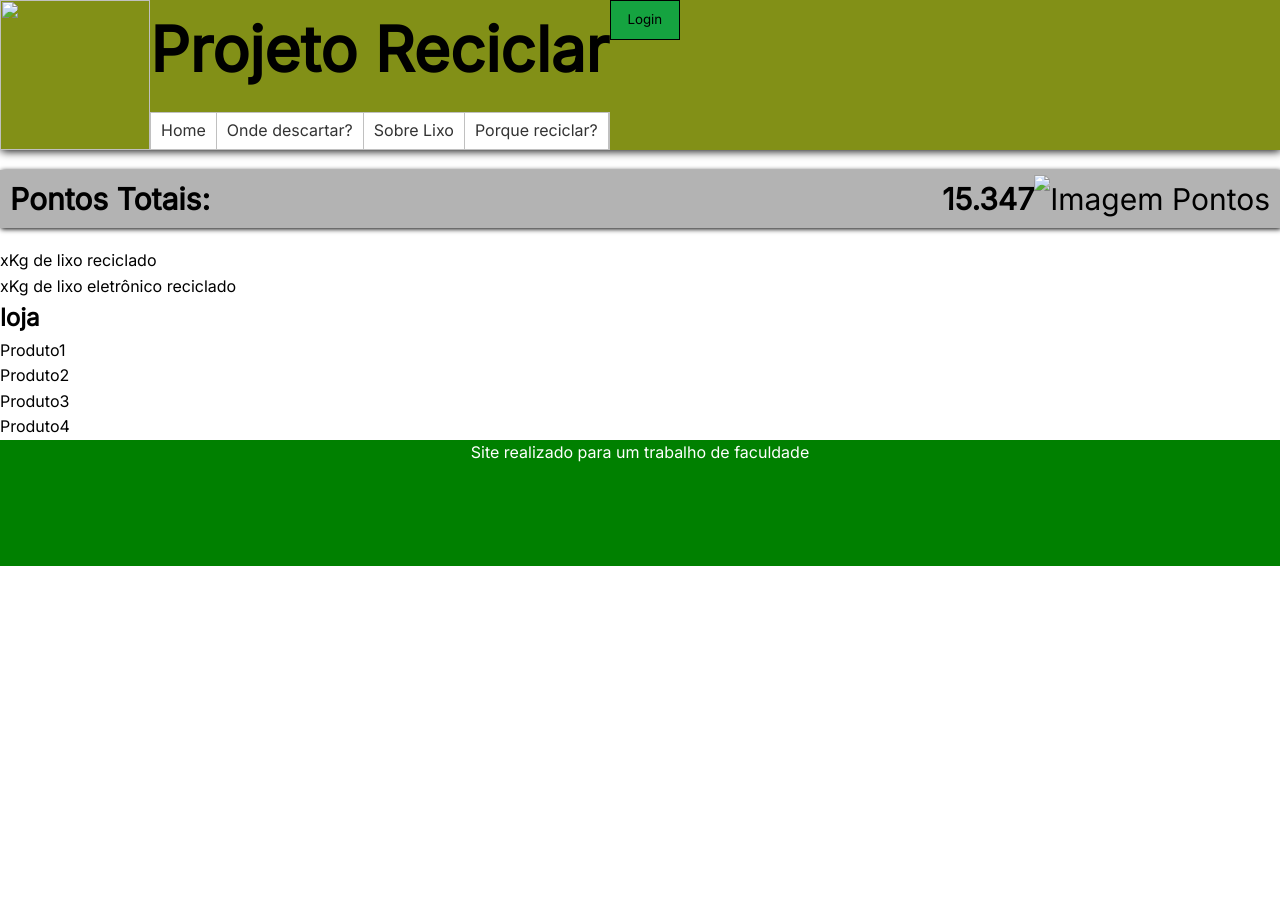
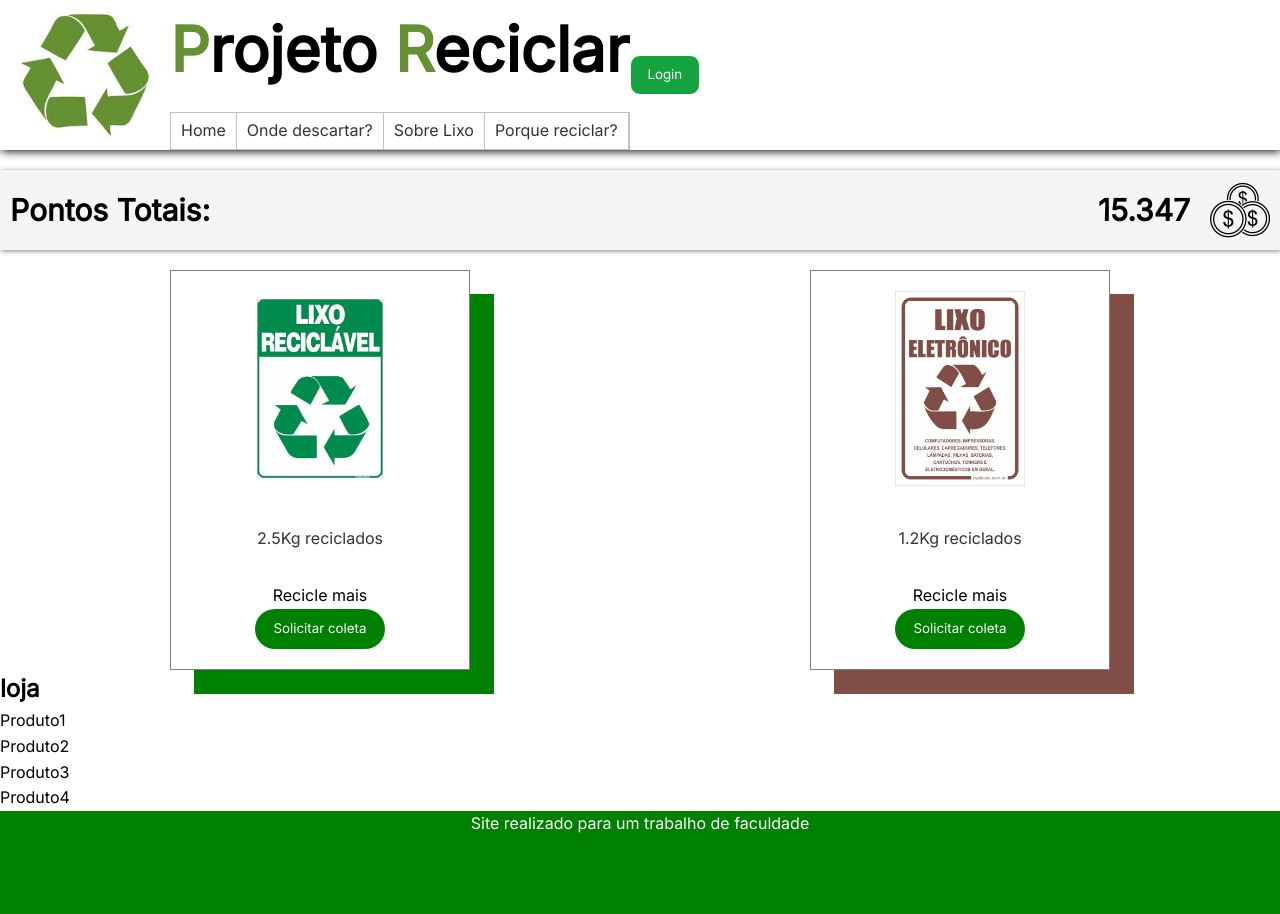
Before and after one commit to Serignolli/Projeto-Integrador---Reciclar, a plain HTML site: page pages/personalpage.html in a window 1280 px wide. Before the commit the page ends 800 px from the top, so only its background shows below. Drawn offline with Linux system fonts and the light colour scheme.

Commit message:
Estilo página pessoal e modificação no estilo do header

```diff
--- a/pages/personalpage.html
+++ b/pages/personalpage.html
@@ -18,10 +18,10 @@
 
 <header>
     <!--Logo-->
-    <img class="logo" src="./assets/logo/img-simbolo-reciclagem.jpg">
+    <img class="logo" src="../assets/logo/img reciclagem.jpg">
     <div class="header-center">
         <!--Nome empresa/projeto-->
-        <h1><strong>Projeto Reciclar</strong></h1>
+        <h1><strong><span>P</span>rojeto <span>R</span>eciclar</strong></h1>
         <!--Menu drop down-->
         <ul class="menu">
             <li>
@@ -61,24 +61,49 @@
         </ul>
     </div>
 
-
-    <a href="pages/personalpage.html"><input class="login" type="button" value="Login"></a>
+    <div class="btn-login">
+        <a href="pages/personalpage.html"><input class="login" type="button" value="Login"></a>
+    </div>
 </header>
 
 <body>
     <div class="pontos">
         <p><strong> Pontos Totais:</strong></p>
 
-        <p><strong>15.347</strong><img src="" alt="Imagem Pontos"></p>
+        <div>
+            <p><strong>15.347</strong></p>
+            <img src="../assets/personal page/moeda_preto_branco.jpg" alt="Imagem Pontos">
+        </div>
     </div>
 
-    <div>
-        <div>
-            xKg de lixo reciclado
+    <div class="qtd-lixo">
+        <div class="qtd-lixo-reciclavel">
+            <div>
+                <!--<h3>Lixo Reciclável</h3>-->
+                <img src="../assets/personal page/lixo-reciclavel-placa.jpg" alt="imagem lixo reciclável">
+            </div>
+
+            <p>2.5Kg reciclados</p>
+
+            <div class="coleta">
+                <label for="solicitar-coleta">Recicle mais</label>
+                <input type="button" class="solicitar-coleta" value="Solicitar coleta">
+            </div>
         </div>
-        <div>
-            xKg de lixo eletrônico reciclado
-        </div>
+
+            <div class="qtd-lixo-eletronico">
+                <div>
+                    <!--<h3>Lixo Reciclável</h3>-->
+                    <img src="../assets/personal page/lixo-eletronico-placa.jpg" alt="imagem lixo reciclável">
+                </div>
+
+                <p>1.2Kg reciclados</p>
+
+                <div class="coleta">
+                    <label for="solicitar-coleta">Recicle mais</label>
+                    <input type="button" class="solicitar-coleta" value="Solicitar coleta">
+                </div>
+            </div>
     </div>
 
     <div>
--- a/style.css
+++ b/style.css
@@ -11,7 +11,7 @@
 /*Estilo Header*/
 
 header {
-    background-color: #829017;
+    background-color: white;
     height: 150px;
     width: 100%;
     /*position: fixed;*/
@@ -30,7 +30,7 @@ header {
 /*Logo*/
 
 .logo {
-    width: 150px;
+    width: 170px;
     height: 150px;
 }
 
@@ -38,8 +38,11 @@ header {
 
 header h1 {
     font-size: 62px;
-    margin: 0;
-    padding: 0;
+    text-transform: capitalize;
+}
+
+header h1 span {
+    color: #659132;
 }
 
 /*Menu dropdown*/
@@ -93,11 +96,18 @@ header h1 {
 
 /*Botão login*/
 
+.btn-login {
+    display: flex;
+    align-items: center;
+}
+
 .login {
     width: 70px;
     height: 40px;
     background-color: rgb(21, 163, 64);
-    border: 1px solid rgb(0, 0, 0);
+    color: white;
+    border: 1px solid rgb(255, 255, 255);
+    border-radius: 10px 10px 10px 10px;
 }
 
 /*Body*/
@@ -198,14 +208,79 @@ header h1 {
 .pontos {
     display: flex;
     justify-content: space-between;
+    align-items: center;
     margin: 20px 0 20px 0;
-    background-color: rgb(179, 179, 179);
-    box-shadow: 1px 1px 5px black;
+    background-color: #f5f5f5;
+    box-shadow: 1px 1px 5px grey;
+}
+
+.pontos div {
+    display: flex;
+    align-items: center;
 }
 
 .pontos p {
     font-size: 30px;
     color: black;
+}
+
+.pontos img {
+    width: 80px;
+    height: 80px;
+}
+
+/*Quantidade de lixo*/
+
+.qtd-lixo {
+    display: flex;
+    justify-content: space-around;
+}
+
+.qtd-lixo-reciclavel {
+    border: 1px solid grey;
+    width: 300px;
+    height: 400px;
+    padding: 20px;
+    display: flex;
+    flex-direction: column;
+    justify-content: space-between;
+    align-items: center;
+    box-shadow: 24px 24px green;
+}
+
+.qtd-lixo-reciclavel img {
+    width: 260px;
+}
+
+.coleta {
+    display: flex;
+    flex-direction: column;
+    align-items: center;
+}
+
+.solicitar-coleta {
+    background-color: green;
+    color: white;
+    border: none;
+    width: 130px;
+    height: 40px;
+    border-radius: 20px 20px 20px 20px;
+}
+
+.qtd-lixo-eletronico {
+    border: 1px solid grey;
+    width: 300px;
+    height: 400px;
+    padding: 20px;
+    display: flex;
+    flex-direction: column;
+    justify-content: space-between;
+    align-items: center;
+    box-shadow: 24px 24px #804e47;
+}
+
+.qtd-lixo-eletronico img {
+    width: 130px;
 }
 
 /*Footer*/
```
Also changed, not shown: index.html (+5 -4 lines), assets/logo/img reciclagem.jpg (added), assets/personal page/lixo-eletronico-placa.jpg (added), assets/personal page/lixo-reciclavel-placa.jpg (added), assets/personal page/moeda_preto_branco.jpg (added).
